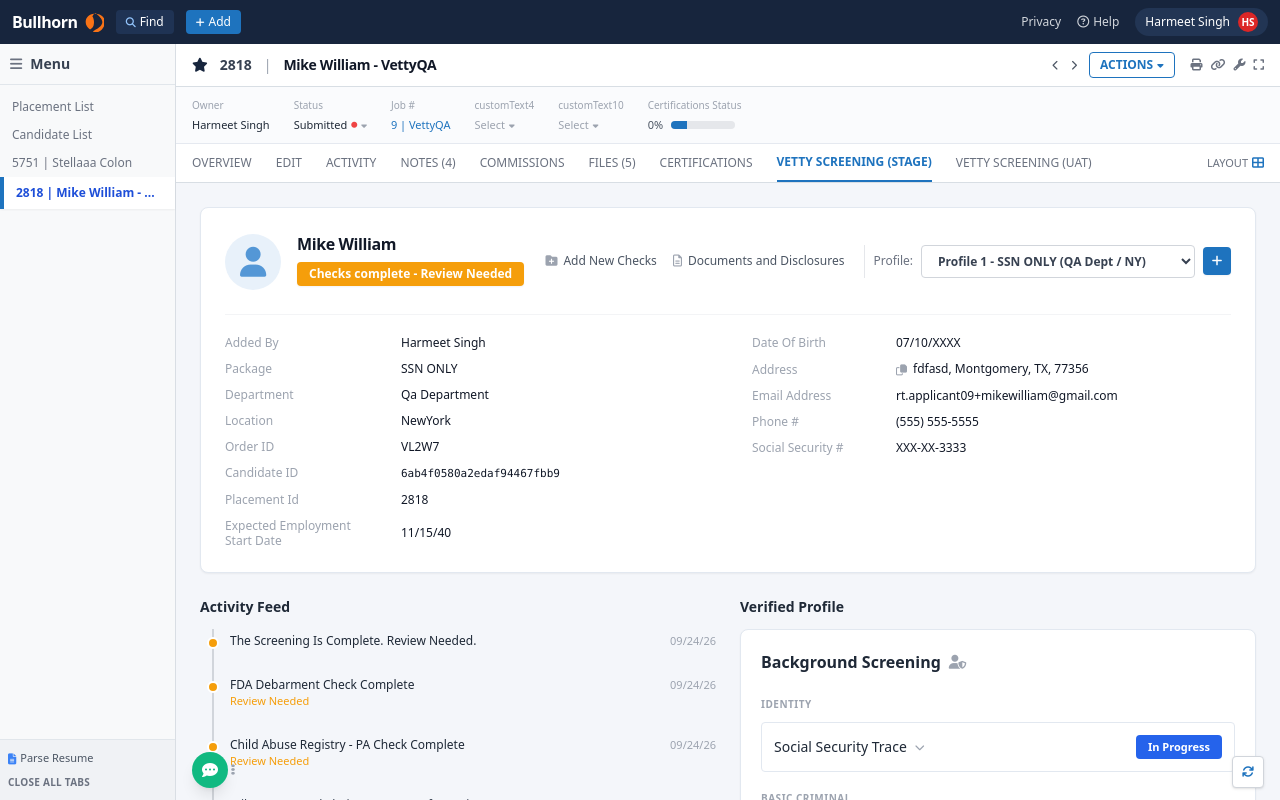
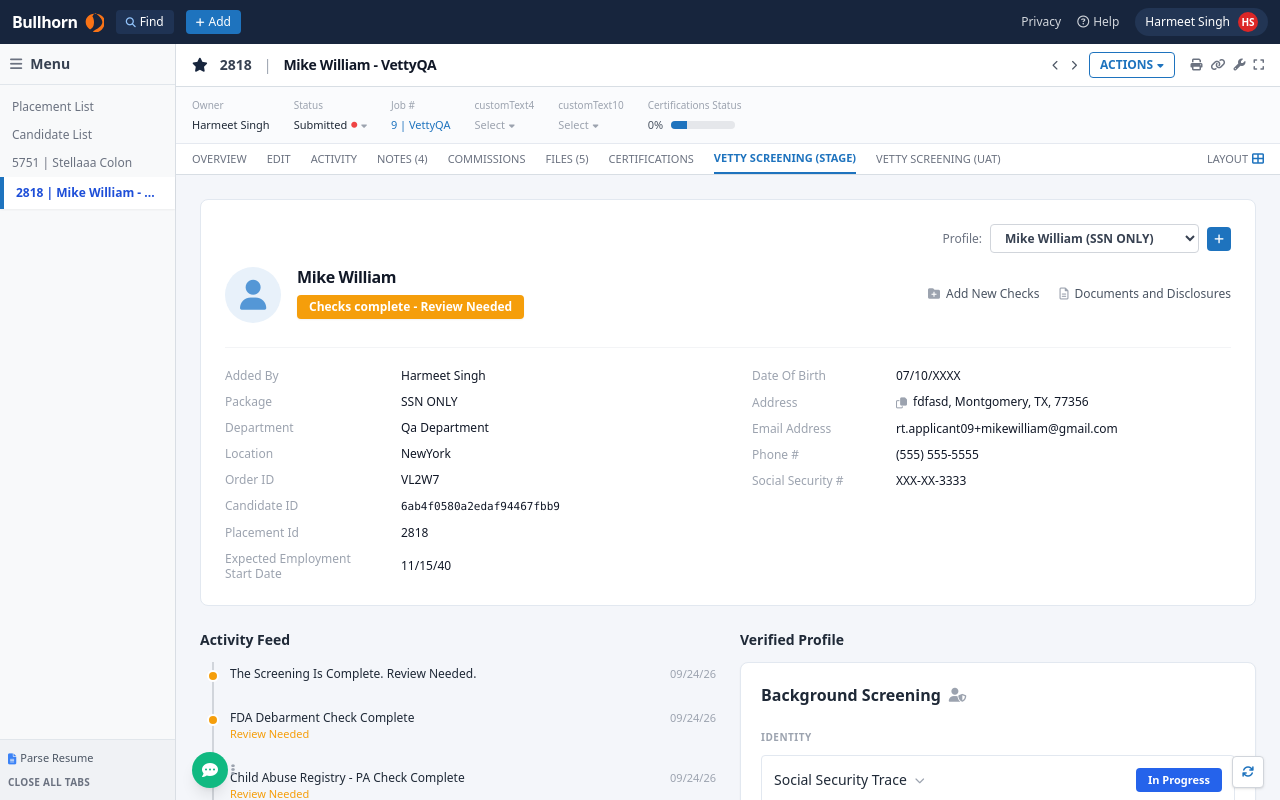
Before and after one commit to VettyHost/BullHorn-Multiple-Profile, a plain HTML site: page index.html in a window 1280 px wide. Drawn offline with nearby package versions, Linux system fonts and the light colour scheme.

Commit message:
Update index.html

```diff
--- a/index.html
+++ b/index.html
@@ -187,16 +187,16 @@
 
       <!-- Navigation Tabs -->
       <nav class="border-b border-[#d8dee4] px-4 flex items-center justify-between text-xs bg-white shrink-0 overflow-x-auto">
-        <div class="flex space-x-6 whitespace-nowrap">
-          <button class="py-2.5 text-gray-500 hover:text-gray-800 font-medium">OVERVIEW</button>
-          <button class="py-2.5 text-gray-500 hover:text-gray-800 font-medium">EDIT</button>
-          <button class="py-2.5 text-gray-500 hover:text-gray-800 font-medium">ACTIVITY</button>
-          <button class="py-2.5 text-gray-500 hover:text-gray-800 font-medium">NOTES (4)</button>
-          <button class="py-2.5 text-gray-500 hover:text-gray-800 font-medium">COMMISSIONS</button>
-          <button class="py-2.5 text-gray-500 hover:text-gray-800 font-medium">FILES (5)</button>
-          <button class="py-2.5 text-gray-500 hover:text-gray-800 font-medium">CERTIFICATIONS</button>
-          <button class="py-2.5 text-bhBlue font-bold border-b-2 border-bhBlue">VETTY SCREENING (STAGE)</button>
-          <button class="py-2.5 text-gray-500 hover:text-gray-800 font-medium">VETTY SCREENING (UAT)</button>
+        <div class="flex space-x-5 whitespace-nowrap">
+          <button class="py-1.5 text-gray-500 hover:text-gray-800 text-[11px] font-medium">OVERVIEW</button>
+          <button class="py-1.5 text-gray-500 hover:text-gray-800 text-[11px] font-medium">EDIT</button>
+          <button class="py-1.5 text-gray-500 hover:text-gray-800 text-[11px] font-medium">ACTIVITY</button>
+          <button class="py-1.5 text-gray-500 hover:text-gray-800 text-[11px] font-medium">NOTES (4)</button>
+          <button class="py-1.5 text-gray-500 hover:text-gray-800 text-[11px] font-medium">COMMISSIONS</button>
+          <button class="py-1.5 text-gray-500 hover:text-gray-800 text-[11px] font-medium">FILES (5)</button>
+          <button class="py-1.5 text-gray-500 hover:text-gray-800 text-[11px] font-medium">CERTIFICATIONS</button>
+          <button class="py-1.5 text-bhBlue font-bold border-b-2 border-bhBlue text-[11px]">VETTY SCREENING (STAGE)</button>
+          <button class="py-1.5 text-gray-500 hover:text-gray-800 text-[11px] font-medium">VETTY SCREENING (UAT)</button>
         </div>
         <div class="text-gray-500 hover:text-gray-800 cursor-pointer flex items-center space-x-1 text-xs shrink-0 pl-4">
           <span class="font-medium text-[11px]">LAYOUT</span>
@@ -213,9 +213,35 @@
         <div id="candidateDetailView" class="max-w-6xl mx-auto space-y-6">
 
           <!-- Exact Candidate Info Card Matching Reference 2 -->
-          <div class="bg-white rounded-lg border border-[#e2e8f0] p-6 shadow-sm relative">
+          <div class="bg-white rounded-lg border border-[#e2e8f0] p-6 shadow-xs relative">
 
-            <!-- Top Row: Avatar + Name + Review Needed Badge (Left) & Actions + Profile Selector (Right) -->
+            <!-- Top Extreme Right Profile Selector Row (above Document and Disclosure, in empty top corner) -->
+            <div class="flex justify-end items-center mb-3">
+              <div class="flex items-center space-x-2">
+                <span class="text-xs text-gray-500 font-medium">Profile:</span>
+                <div class="relative">
+                  <select id="profileDropdown" onchange="switchProfile(this.value)" class="text-xs font-semibold bg-white border border-gray-300 text-gray-700 py-1 px-2.5 pr-7 rounded focus:outline-none focus:border-bhBlue focus:ring-1 focus:ring-bhBlue cursor-pointer shadow-xs">
+                    <!-- Dynamic via JS -->
+                  </select>
+                </div>
+
+                <!-- Plus button with Tooltip "Create Multiple Profile" -->
+                <div class="relative inline-block group">
+                  <button id="createProfileBtn" onclick="openCreateProfileForm()" class="bg-bhBlue hover:bg-blue-700 text-white rounded w-6 h-6 flex items-center justify-center shadow-xs transition active:scale-95">
+                    <i class="fa fa-plus text-[11px]"></i>
+                  </button>
+                  <!-- Tooltip -->
+                  <div class="absolute bottom-full mb-2 right-0 hidden group-hover:flex flex-col items-end z-50 pointer-events-none transition-opacity duration-200">
+                    <div class="bg-gray-800 text-white text-[11px] font-medium py-1 px-2.5 rounded shadow-lg whitespace-nowrap">
+                      Create Multiple Profile
+                    </div>
+                    <div class="w-2 h-2 bg-gray-800 rotate-45 mr-2 -mt-1"></div>
+                  </div>
+                </div>
+              </div>
+            </div>
+
+            <!-- Top Row: Avatar + Name + Review Needed Badge (Left) & Actions (Right) -->
             <div class="flex flex-col lg:flex-row lg:items-start justify-between gap-4 pb-6 border-b border-gray-100">
 
               <!-- Left: Avatar, Name, Status Badge -->
@@ -233,10 +259,8 @@
                 </div>
               </div>
 
-              <!-- Right: "Add New Checks", "Documents and Disclosures", and beside it on extreme right: Profile Dropdown + (+) Button -->
-              <div class="flex flex-wrap items-center gap-x-5 gap-y-3 self-start lg:self-center">
-
-                <div class="flex items-center space-x-4 text-xs text-gray-600">
+              <!-- Right: "Add New Checks" and "Documents and Disclosures" below the top right profile dropdown -->
+              <div class="flex items-center space-x-5 text-xs text-gray-600 self-start lg:self-center mt-2 lg:mt-0">
                 <button class="flex items-center space-x-1.5 hover:text-bhBlue transition">
                   <i class="fa-solid fa-folder-plus text-gray-400"></i>
                   <span>Add New Checks</span>
@@ -247,32 +271,6 @@
                 </button>
               </div>
 
-                <!-- Profile Selector & Plus Button -->
-                <div class="flex items-center space-x-2 pl-2 border-l border-gray-200">
-                  <span class="text-xs text-gray-500 font-medium">Profile:</span>
-                  <div class="relative">
-                    <select id="profileDropdown" onchange="switchProfile(this.value)" class="text-xs font-semibold bg-white border border-gray-300 text-gray-700 py-1.5 px-3 pr-8 rounded focus:outline-none focus:border-bhBlue focus:ring-1 focus:ring-bhBlue cursor-pointer shadow-xs">
-                      <!-- Dynamic via JS -->
-                    </select>
-                  </div>
-
-                  <!-- Plus button with Tooltip "Create Multiple Profile" -->
-                  <div class="relative inline-block group">
-                    <button id="createProfileBtn" onclick="openCreateProfileForm()" class="bg-bhBlue hover:bg-blue-700 text-white rounded w-7 h-7 flex items-center justify-center shadow-sm transition active:scale-95">
-                      <i class="fa fa-plus text-xs"></i>
-                    </button>
-                    <!-- Tooltip -->
-                    <div class="absolute bottom-full mb-2 right-0 hidden group-hover:flex flex-col items-end z-50 pointer-events-none transition-opacity duration-200">
-                      <div class="bg-gray-800 text-white text-[11px] font-medium py-1 px-2.5 rounded shadow-lg whitespace-nowrap">
-                        Create Multiple Profile
-                      </div>
-                      <div class="w-2 h-2 bg-gray-800 rotate-45 mr-2.5 -mt-1"></div>
-                    </div>
-                  </div>
-
-                </div>
-
-              </div>
             </div>
 
             <!-- Two-Column Tabular Details Matching Exact Placement in Screenshot 2 -->
@@ -766,7 +764,7 @@
     const candidateProfiles = [
       {
         id: "profile-1",
-        label: "Profile 1 - SSN ONLY (QA Dept / NY)",
+        label: "Mike William (SSN ONLY)",
         firstName: "Mike",
         lastName: "William",
         email: "rt.applicant09+mikewilliam@gmail.com",
@@ -889,7 +887,7 @@
 
       const newProfile = {
         id: newId,
-        label: `Profile ${newProfileNumber} - ${pkg} (${department.split(' ')[0]} / ${location})`,
+        label: `${fName} ${lName} (${pkg})`,
         firstName: fName,
         lastName: lName,
         email: email,
```
Lines whose indentation alone changed are shown as unchanged.
